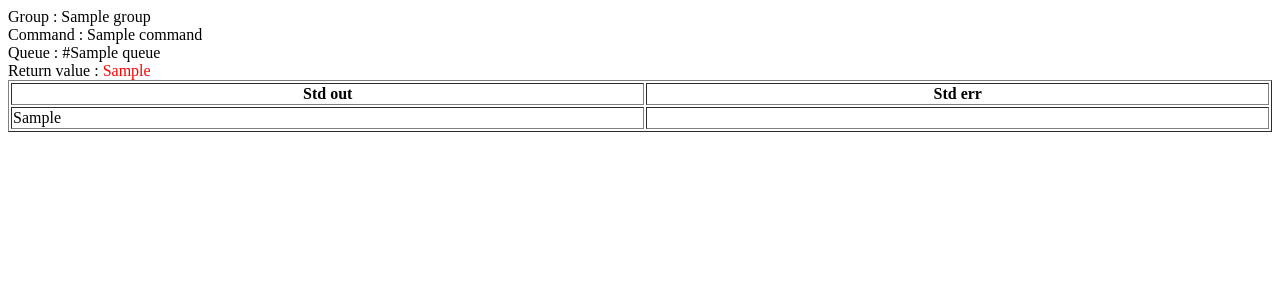
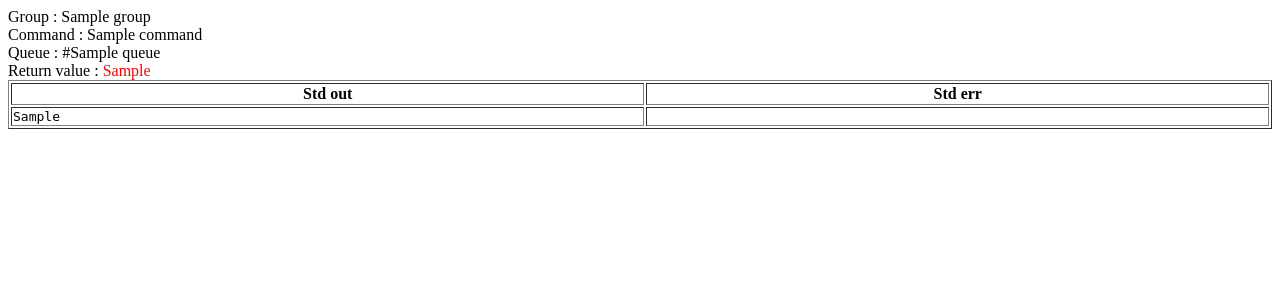
Before and after one commit to sebk69/small-scheduler, a Symfony app: template templates/notifications/failureNotification.email.twig in a window 1280 px wide. Shown: the top 300 px of the page. Run offline with Twig, Linux system fonts and the light colour scheme; the template is opened without the code that fills it: most values are stand-ins (such as "Sample title", 1, 10 or a date in 2020); some libraries are stand-ins or nearby versions.

Commit message:
Fix task failure notification template

```diff
--- a/templates/notifications/failureNotification.email.twig
+++ b/templates/notifications/failureNotification.email.twig
@@ -10,8 +10,8 @@ Return value : <font color="red">{{ returnValue }}</font>
     <th>Std err</th>
     </thead>
     <tr>
-        <td>{{ stdOut }}</td>
-        <td><font color="red">{{ stdErr }}</font></td>
+        <td><pre>{{ stdOut }}</pre></td>
+        <td><font color="red"><pre>{{ stdErr }}</pre></font></td>
     </tr>
 </table>
 </body>
```
